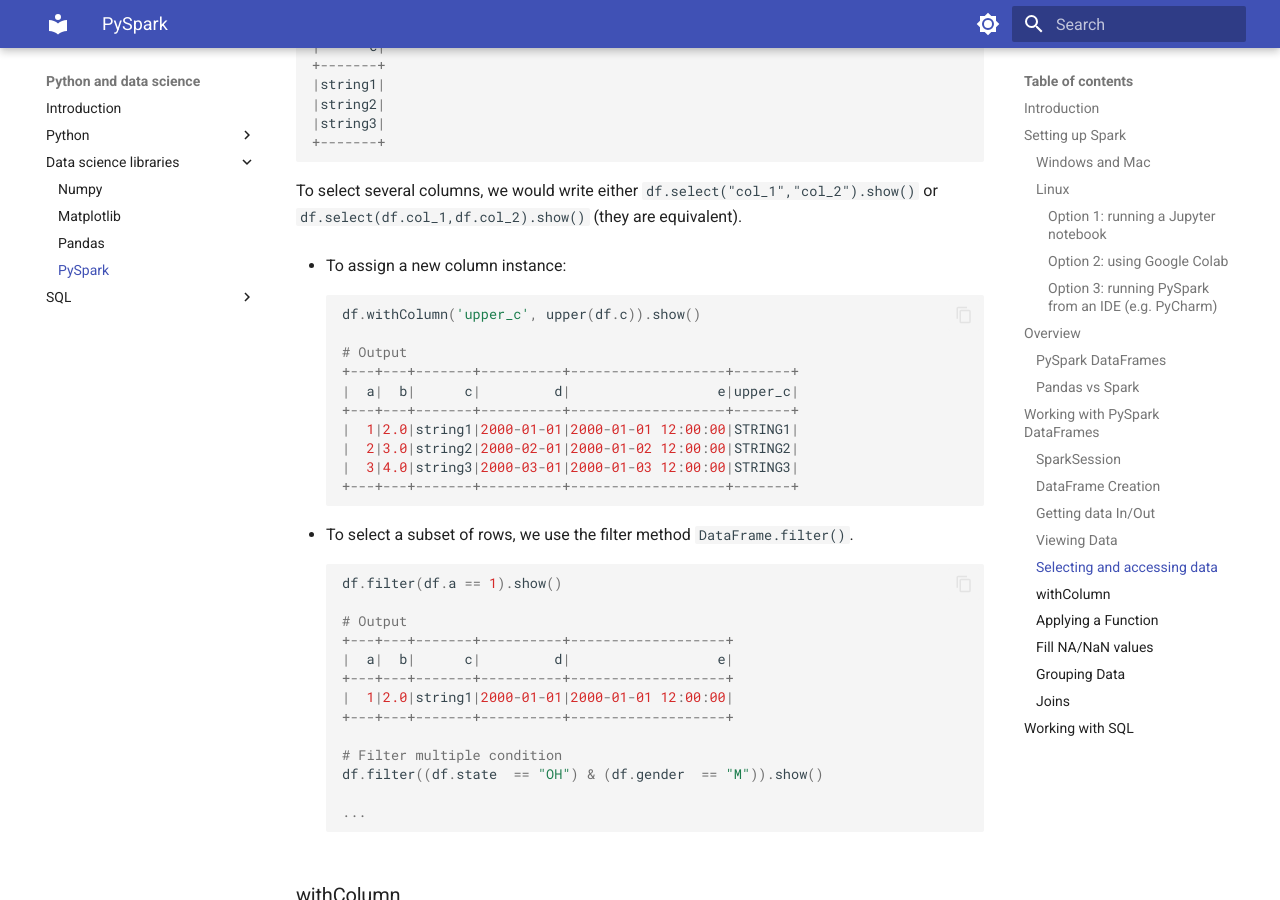
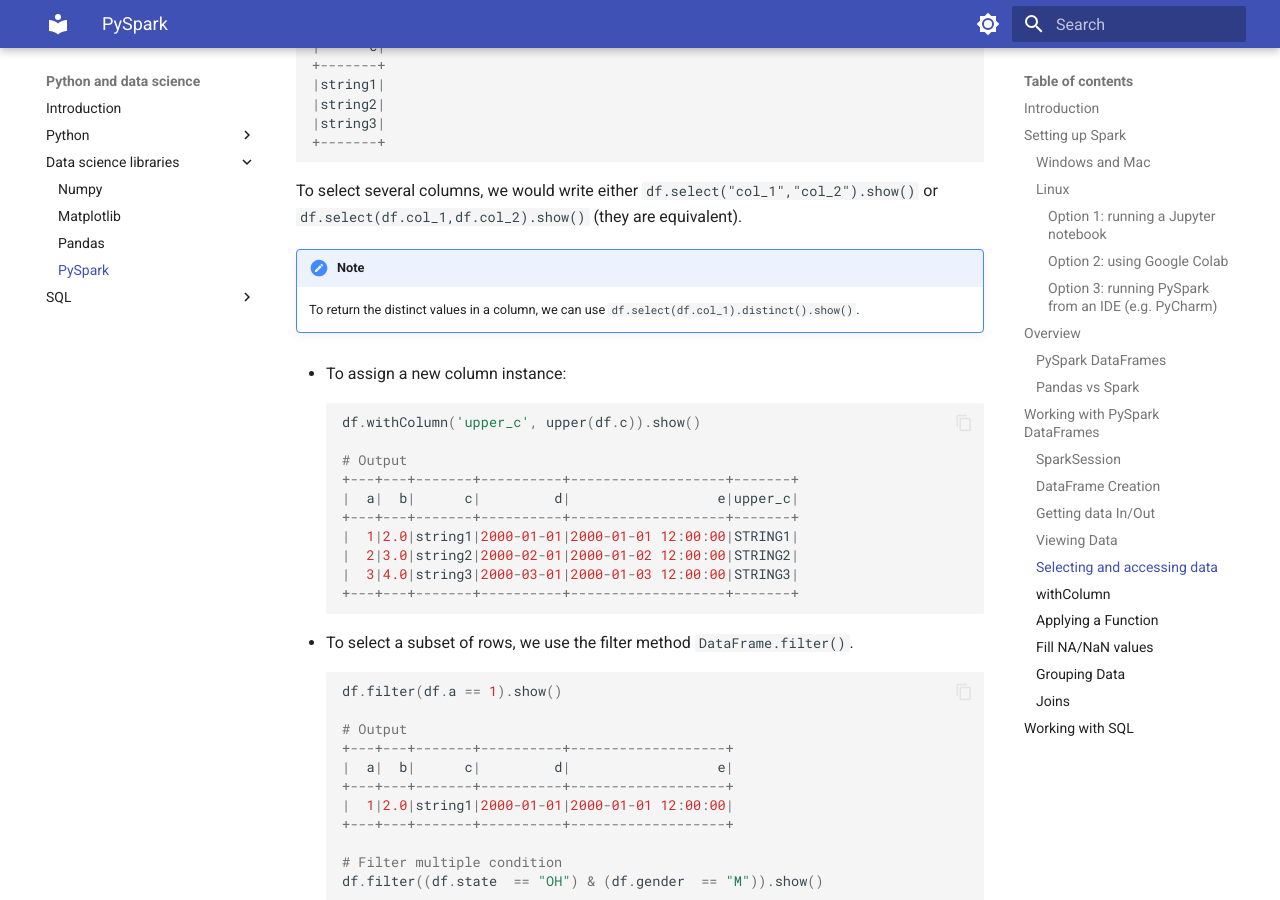
Before and after one commit to gerardpc/python-course, an MkDocs documentation site: the page built from docs/programming/python_libraries/pyspark.md, in a window 1280 px wide and 900 px high, scrolled down 8269 px. Built offline with MkDocs 1.6.1 and Material for MkDocs 9.7.7, drawn with Linux system fonts in a browser that asks for light colours.

Commit message:
add distinct

````diff
--- a/docs/programming/python_libraries/pyspark.md
+++ b/docs/programming/python_libraries/pyspark.md
@@ -384,6 +384,9 @@ df.select(df.c).show()
 To select several columns, we would write either `df.select("col_1","col_2").show()` or
 `df.select(df.col_1,df.col_2).show()` (they are equivalent).
 
+!!!note
+    To return the distinct values in a column, we can use `df.select(df.col_1).distinct().show()`.
+
 * To assign a new column instance:
 
     ```python
````
